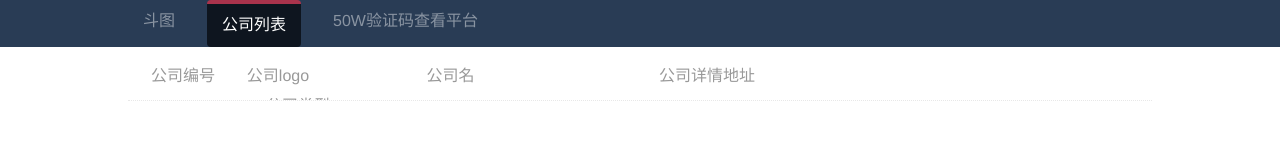
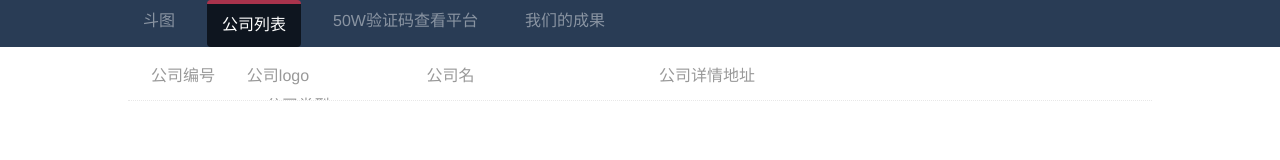
Before and after one commit to JLUZHAnalytica/TASK-6.24-Website, a plain HTML site: page company.html in a window 1280 px wide. Drawn offline with Linux system fonts and the light colour scheme; no server answers.

Commit message:
在导航栏添加我们的成果页

```diff
--- a/company.html
+++ b/company.html
@@ -17,6 +17,7 @@
                 <li role="presentation"><a href="index.html">斗图</a></li>
                 <li role="presentation" class="active"><a href="company.html">公司列表</a></li>
                 <li role="presentation"><a href="yzm.html">50W验证码查看平台</a></li>
+                <li role="presentation"><a href="achievement.html">我们的成果</a></li>
             </ul>
         </div>
 
```
Also changed, not shown: companyDetail.html (+1 -0 lines), yzm.html (+1 -0 lines).
